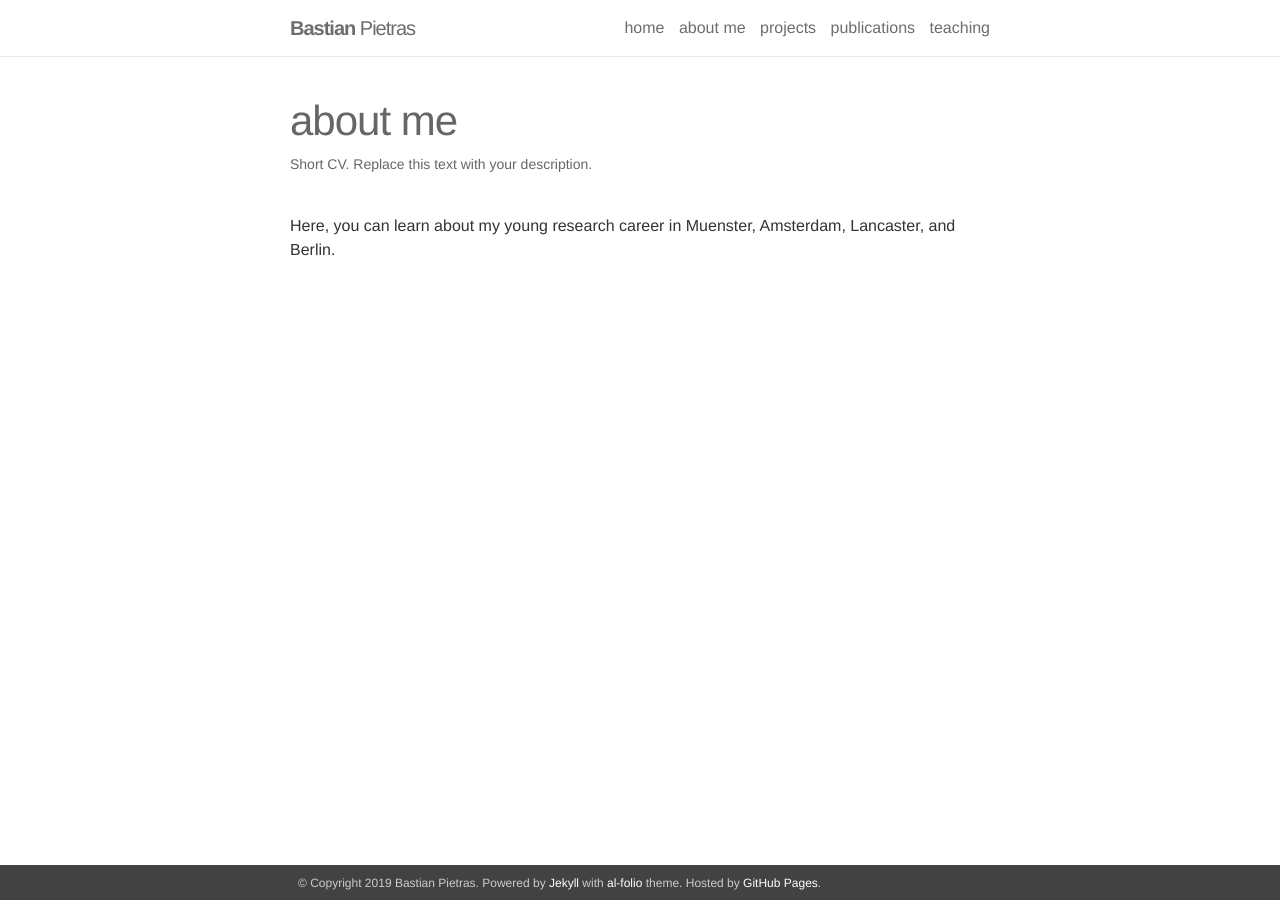
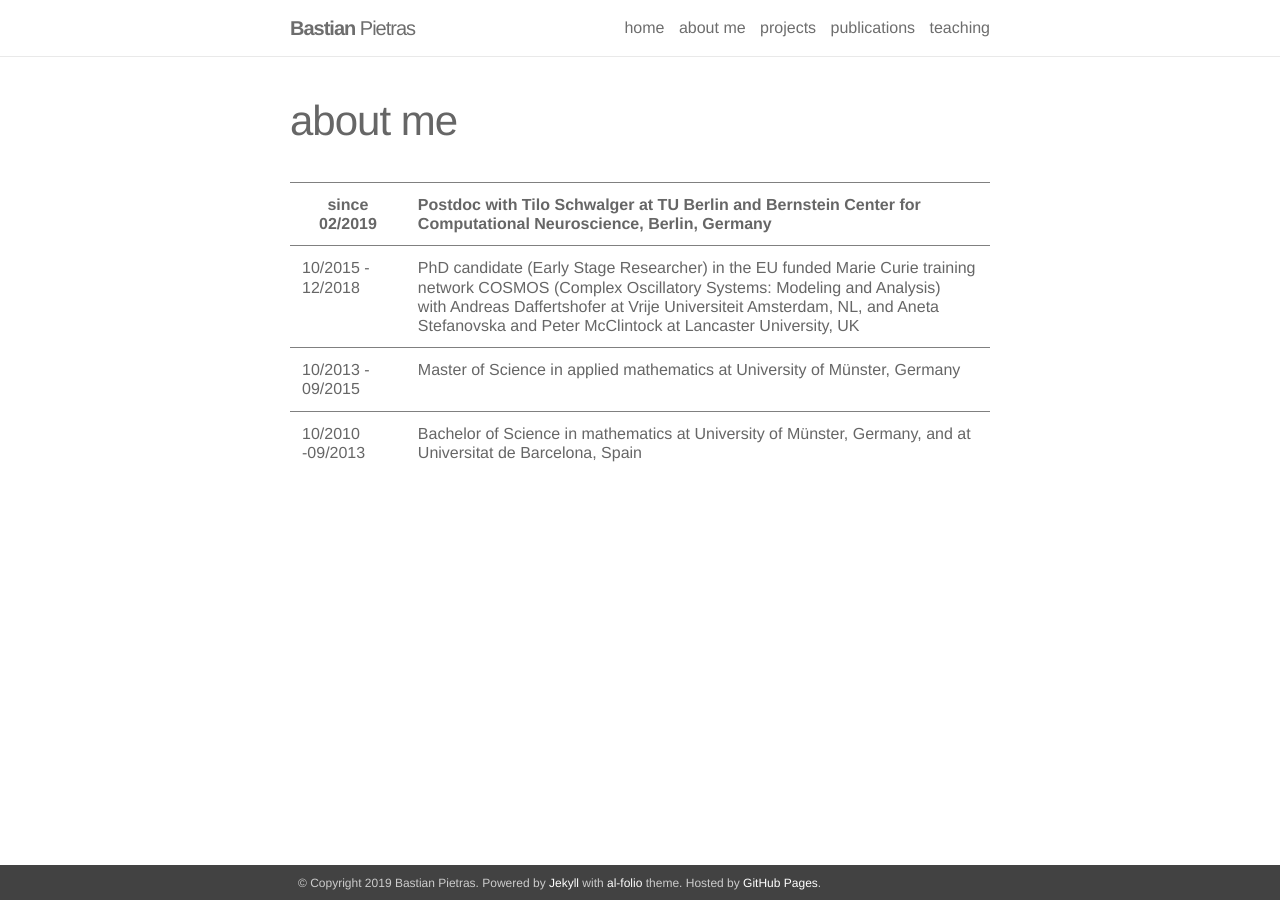
Before and after one commit to BastianPietras/bastianpietras.github.io, a Jekyll site: the page built from _pages/about_me.md, in a window 1280 px wide. Built offline with Jekyll 4.4.1, drawn with Linux system fonts in a browser that asks for light colours.

Commit message:
Update about_me.md

```diff
--- a/_pages/about_me.md
+++ b/_pages/about_me.md
@@ -2,7 +2,28 @@
 layout: page
 permalink: /about_me/
 title: about me
-description: Short CV. Replace this text with your description.
 ---
 
-Here, you can learn about my young research career in Muenster, Amsterdam, Lancaster, and Berlin.
+<style type="text/css">
+.tg  {border-collapse:collapse;border-spacing:0;}
+.tg .tg-c3ow{border-color:inherit;text-align:center;vertical-align:top}
+.tg .tg-0pky{border-color:inherit;text-align:left;vertical-align:top}
+</style>
+<table class="tg">
+  <tr>
+    <th class="tg-c3ow">since<br>02/2019</th>
+    <th class="tg-0pky">Postdoc with Tilo Schwalger at TU Berlin and Bernstein Center for Computational Neuroscience, Berlin, Germany</th>
+  </tr>
+  <tr>
+    <td class="tg-0pky">10/2015 -<br>12/2018</td>
+    <td class="tg-0pky">PhD candidate (Early Stage Researcher) in the EU funded Marie Curie training network COSMOS (Complex Oscillatory Systems: Modeling and Analysis)<br>with Andreas Daffertshofer at Vrije Universiteit Amsterdam, NL, and Aneta Stefanovska and Peter McClintock at Lancaster University, UK</td>
+  </tr>
+  <tr>
+    <td class="tg-0pky">10/2013 -<br>09/2015</td>
+    <td class="tg-0pky">Master of Science in applied mathematics at University of Münster, Germany</td>
+  </tr>
+  <tr>
+    <td class="tg-0pky">10/2010 -09/2013</td>
+    <td class="tg-0pky">Bachelor of Science in mathematics at University of Münster, Germany, and at Universitat de Barcelona, Spain</td>
+  </tr>
+</table>
```
